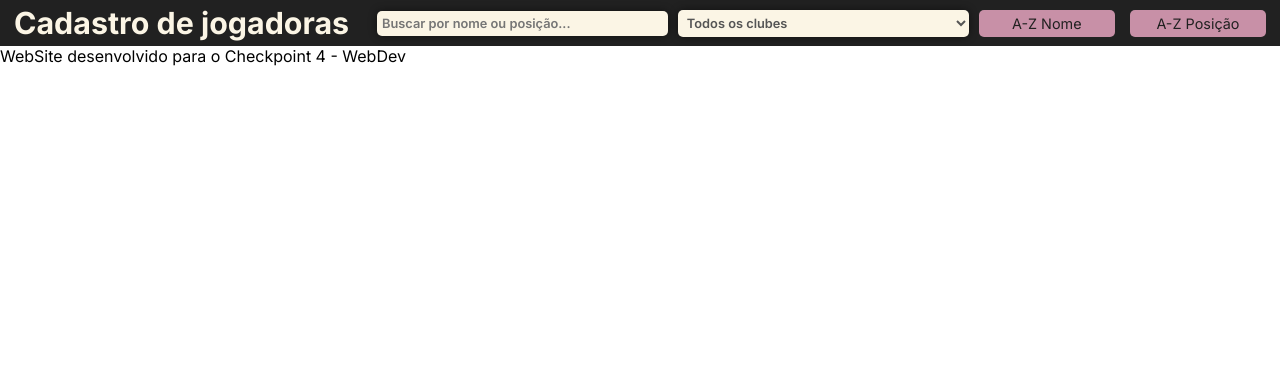
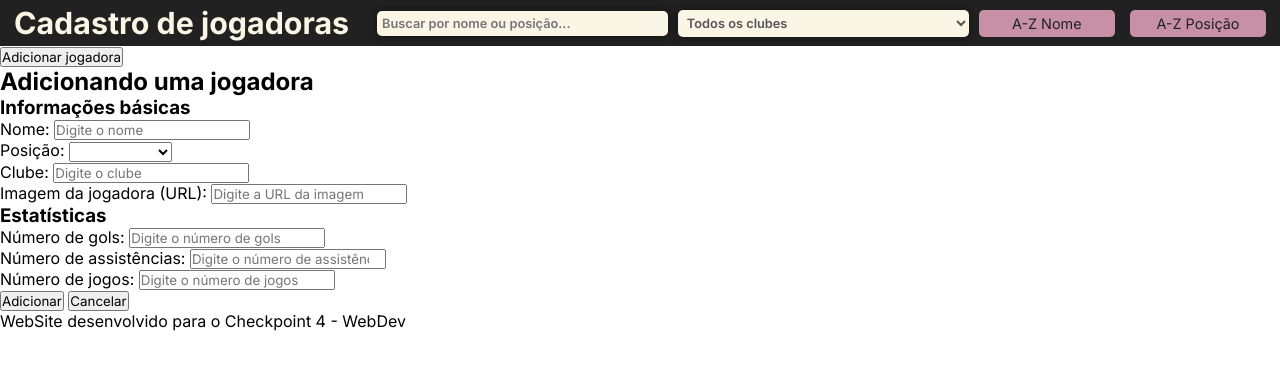
Before and after one commit to marcossilva11/crud-jogadoras, a plain HTML site: page index.html in a window 1280 px wide. Drawn offline with Linux system fonts and the light colour scheme.

Commit message:
feat: adicionar estrutura html do formulario

```diff
--- a/index.html
+++ b/index.html
@@ -38,7 +38,90 @@
     </header>
     <main>
       <!-- secao onde sera exibido o formulario de cadastro -->
-      <section id="form-section"></section>
+      <section id="form-section">
+        <button id="btn-adicionar">Adicionar jogadora</button>
+        <h2 id="form-titulo">Adicionando uma jogadora</h2>
+        <form id="form-jogadora">
+          <div class="form-bloco">
+            <h3>Informações básicas</h3>
+            <div class="input-box">
+              <label for="nome">Nome:</label>
+              <input
+                type="text"
+                class="form-input"
+                id="nome"
+                name="nome"
+                placeholder="Digite o nome"
+              />
+            </div>
+            <div class="input-box">
+              <label for="posicao">Posição:</label>
+              <select class="form-input" name="posicao" id="posicao">
+                <option value=""></option>
+                <option value="goleira">Goleira</option>
+                <option value="zagueira">Zagueira</option>
+                <option value="meio-campo">Meio-campo</option>
+                <option value="atacante">Atacante</option>
+              </select>
+            </div>
+            <div class="input-box">
+              <label for="clube">Clube:</label>
+              <input
+                type="text"
+                class="form-input"
+                name="clube"
+                id="clube"
+                placeholder="Digite o clube"
+              />
+            </div>
+            <div class="input-box">
+              <label for="foto">Imagem da jogadora (URL):</label>
+              <input
+                type="text"
+                class="form-input"
+                name="foto"
+                id="foto"
+                placeholder="Digite a URL da imagem"
+              />
+            </div>
+          </div>
+          <div class="form-bloco">
+            <h3>Estatísticas</h3>
+            <div class="input-box">
+              <label for="gols">Número de gols:</label>
+              <input
+                type="number"
+                class="form-input"
+                name="gols"
+                id="gols"
+                placeholder="Digite o número de gols"
+              />
+            </div>
+            <div class="input-box">
+              <label for="assistencias">Número de assistências:</label>
+              <input
+                type="number"
+                class="form-input"
+                name="assistencias"
+                id="assistencias"
+                placeholder="Digite o número de assistências"
+              />
+            </div>
+            <div class="input-box">
+              <label for="jogos">Número de jogos:</label>
+              <input
+                type="number"
+                class="form-input"
+                name="jogos"
+                id="jogos"
+                placeholder="Digite o número de jogos"
+              />
+            </div>
+          </div>
+          <button type="submit" id="form-btn">Adicionar</button>
+          <button type="button" id="form-cancelar">Cancelar</button>
+        </form>
+      </section>
 
       <!-- secao onde serao exibidos os cards gerados atraves do javascript -->
       <section id="cards"></section>
```
